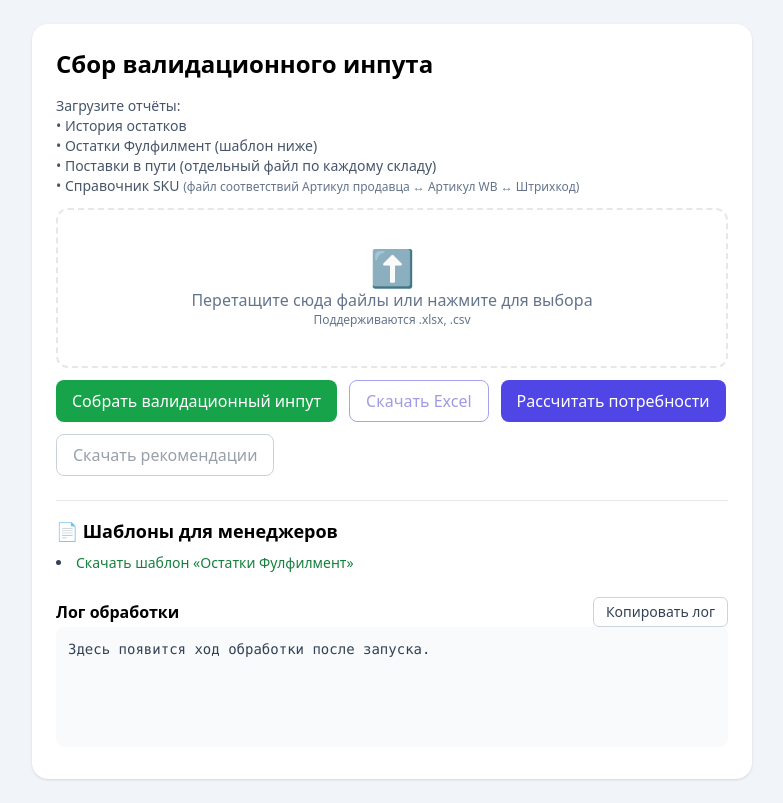
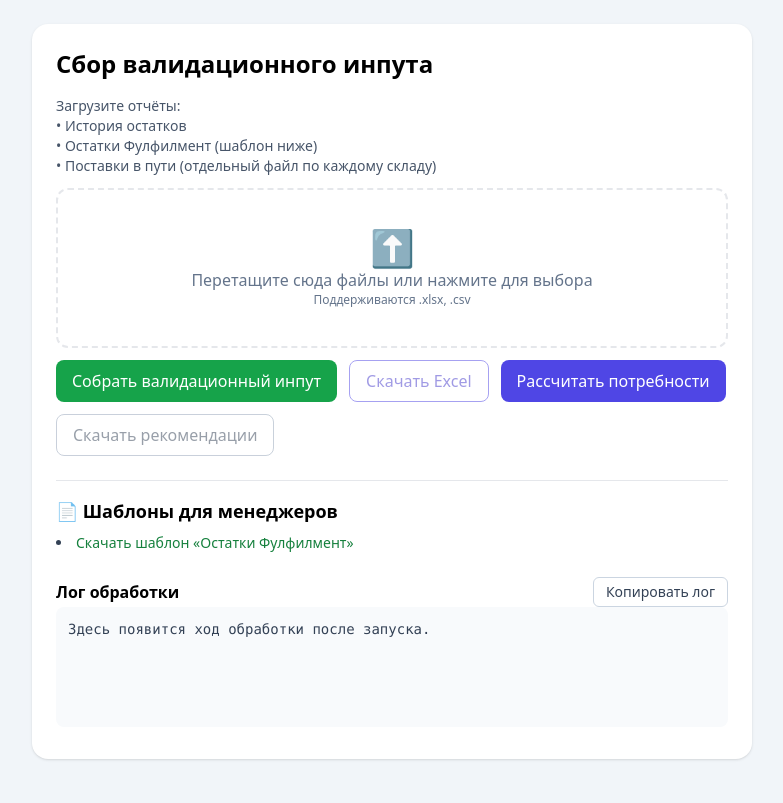
Before and after one commit to orenvlad-ai/wb-order-engine-replenishment, a FastAPI app: page / in a window 1280 px wide. Shown: the whole page, without its empty margins (248-1031 px from the left). After the commit the page ends 760 px from the top, so only its background shows below. Run offline with FastAPI, Linux system fonts and the light colour scheme; some libraries are stand-ins or nearby versions.

Commit message:
ui: убран пункт «Справочник SKU» из подсказки на странице загрузки

```diff
--- a/server/templates/index.html
+++ b/server/templates/index.html
@@ -15,10 +15,6 @@
         <br>• <span class="font-medium">История остатков</span>
         <br>• <span class="font-medium">Остатки Фулфилмент</span> (шаблон ниже)
         <br>• <span class="font-medium">Поставки в пути</span> (отдельный файл по каждому складу)
-        <br>• <span class="font-medium">Справочник SKU</span>
-        <span class="text-slate-500 text-xs">
-          (файл соответствий Артикул продавца ↔ Артикул WB ↔ Штрихкод)
-        </span>
       </p>
       <form @submit.prevent="build()">
         <label for="files" class="flex flex-col items-center justify-center w-full h-40 border-2 border-dashed rounded-xl text-slate-500 mb-3"
```
